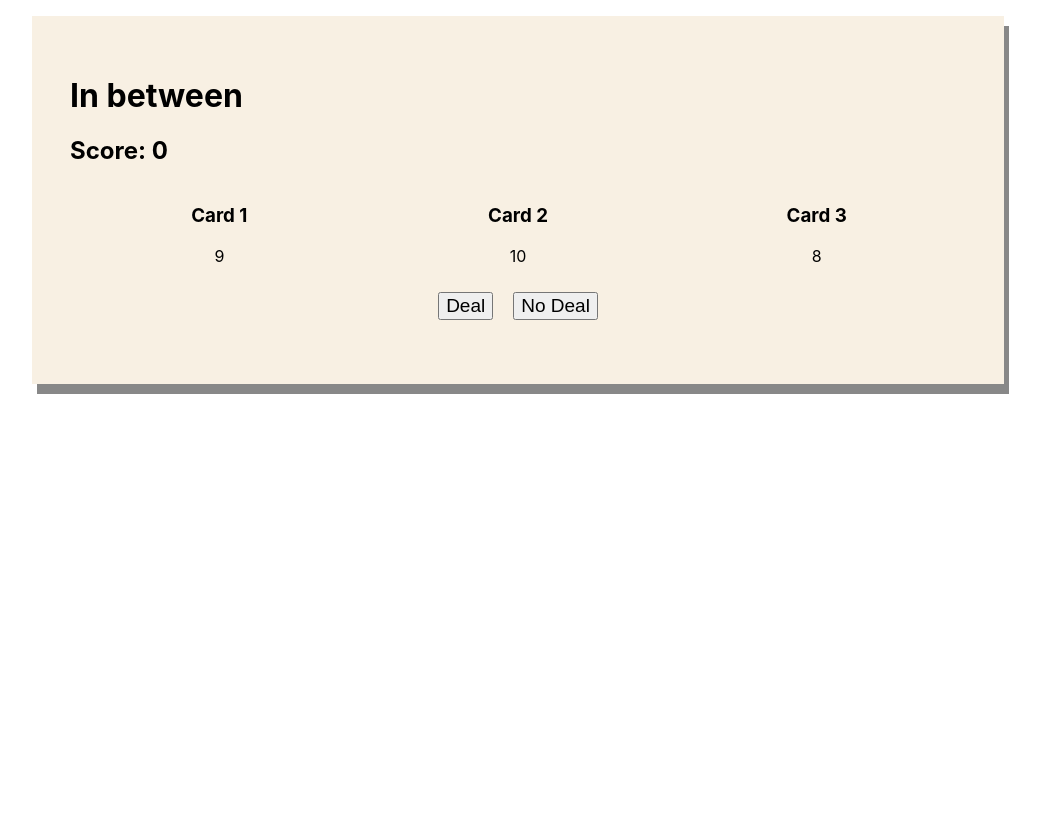
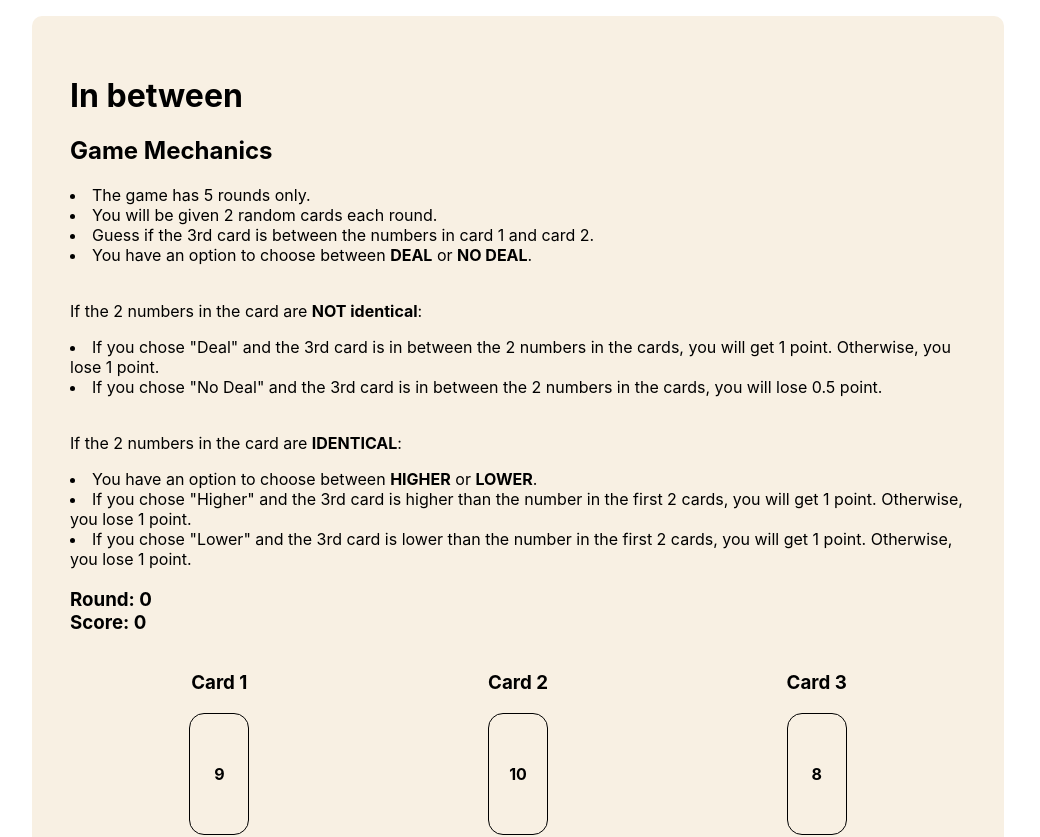
Before and after one commit to myrwynnepascual/react-app, a React (Create React App) app: page / in a window 1280 px wide. Shown: the top 837 px of the page, without its empty margins (122-1162 px from the left). Before the commit the page ends 800 px from the top, so only its background shows below. Built offline with nearby package versions, Linux system fonts and the light colour scheme.

Commit message:
with game mechanics

```diff
--- a/src/App.css
+++ b/src/App.css
@@ -5,9 +5,9 @@
   left: 0;
   right: 0;
   top: 2%;
-  box-shadow: 5px 10px #888888;
   margin: auto;
   padding: 3%;
+  border-radius: 10px;
 }
 
 .row1{
@@ -17,6 +17,16 @@
 .column1-1, .column1-2, .column1-3{
   flex: 100%;
   text-align: center;
+}
+
+.card-1, .card-2, .card-3{
+  border: 1px solid black;
+  border-radius: 15px;
+  text-align: center;
+  margin-left: 40%;
+  margin-right: 40%;
+  padding: 50px 20px;
+  font-weight: bold;
 }
 
 .buttons{
--- a/src/App.js
+++ b/src/App.js
@@ -5,6 +5,10 @@ function App() {
   var score_label = 'Score: ';
   var current_score = 0;
   var final_score = score_label + current_score;
+
+  var round_label = 'Round: ';
+  var round_count = 0;
+  var round = round_label +round_count;
 
   var random_card1 = Math.floor(Math.random() * 13 ) + 1;
   var random_card2 = Math.floor(Math.random() * 13 ) + 1;
@@ -32,7 +36,29 @@ function App() {
       <div className='in-between'>
 
         <h1>In between</h1>
-        <h2>{final_score}</h2>
+
+        <h2>Game Mechanics</h2>
+        <p>
+          <li>The game has 5 rounds only.</li>
+          <li>You will be given 2 random cards each round.</li>
+          <li>Guess if the 3rd card is between the numbers in card 1 and card 2.</li>
+          <li>You have an option to choose between <strong>DEAL</strong> or <strong>NO DEAL</strong>.</li>
+
+          <br></br>
+
+          <p>If the 2 numbers in the card are <strong>NOT identical</strong>:</p>
+          <li>If you chose "Deal" and the 3rd card is in between the 2 numbers in the cards, you will get 1 point. Otherwise, you lose 1 point.</li>
+          <li>If you chose "No Deal" and the 3rd card is in between the 2 numbers in the cards, you will lose 0.5 point.</li>
+
+          <br></br>
+
+          <p>If the 2 numbers in the card are <strong>IDENTICAL</strong>:</p>
+          <li>You have an option to choose between <strong>HIGHER</strong> or <strong>LOWER</strong>.</li>
+          <li>If you chose "Higher" and the 3rd card is higher than the number in the first 2 cards, you will get 1 point. Otherwise, you lose 1 point.</li>
+          <li>If you chose "Lower" and the 3rd card is lower than the number in the first 2 cards, you will get 1 point. Otherwise, you lose 1 point. </li>
+        </p>
+
+        <h3>{round} <br></br> {final_score} </h3>
 
         <div className='row1'>
 
```
